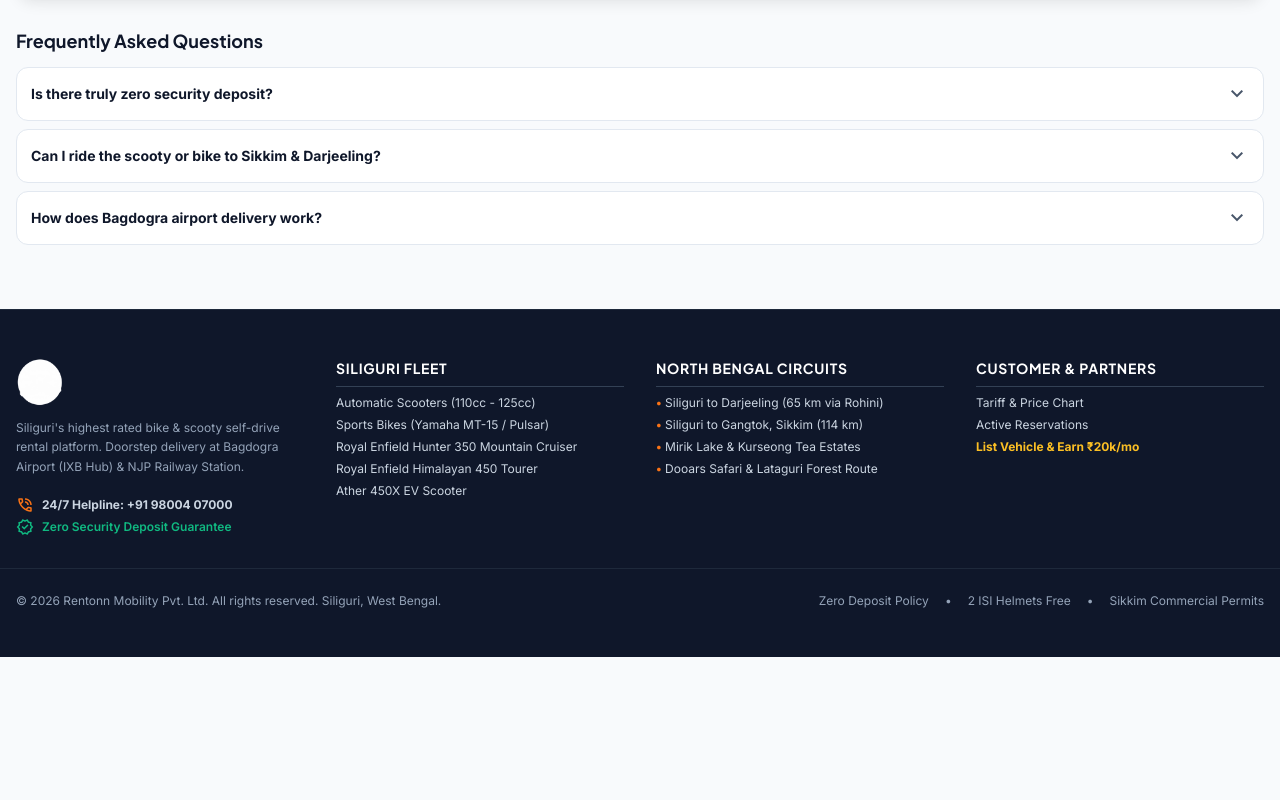
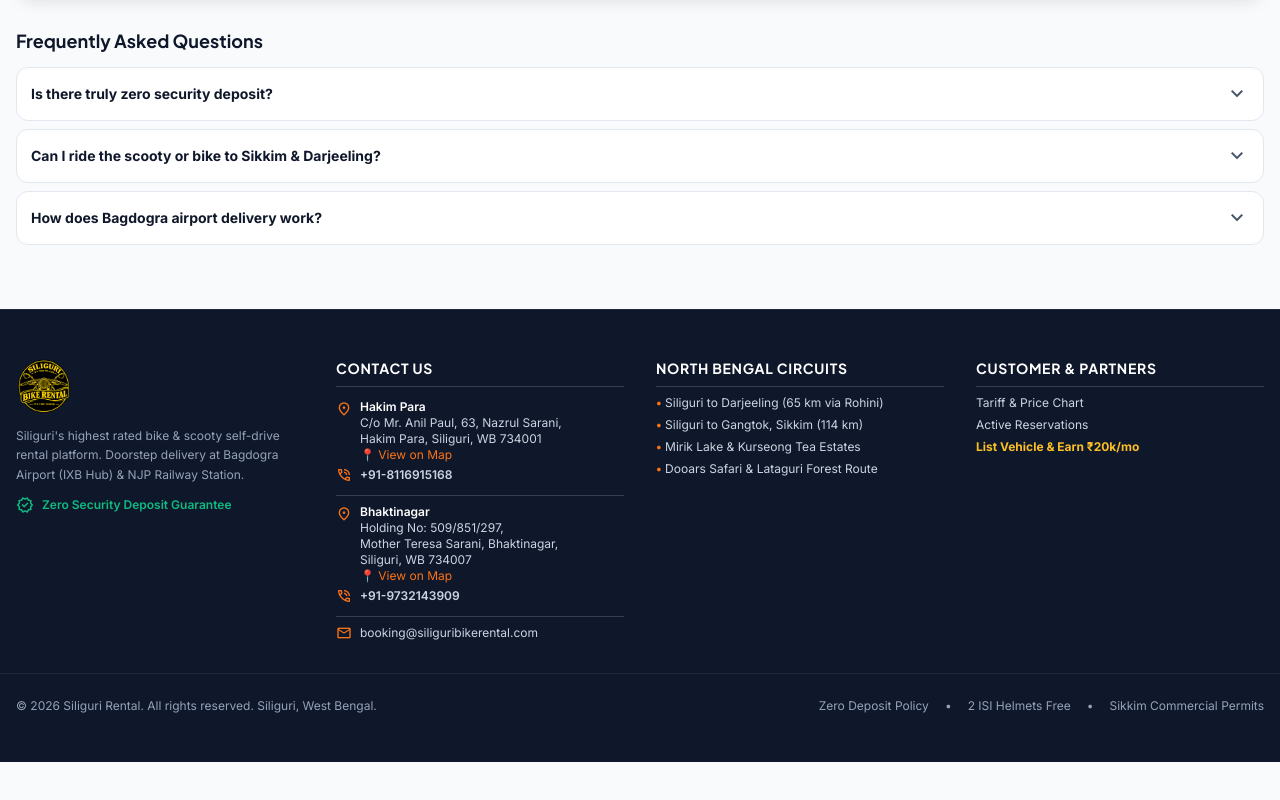
Before and after one commit to jagannathsethi021-alt/Siliguri-Rental, a plain HTML site: page code.html in a window 1280 px wide. Shown: the part 3134-3934 px from the top of the page. Before the commit the page ends 3887 px from the top, so only its background shows below. Drawn offline with nearby package versions, Linux system fonts and the light colour scheme.

Commit message:
Update footer: fix logo, add real contact info, rename to Siliguri Rental

```diff
--- a/code.html
+++ b/code.html
@@ -3,7 +3,7 @@
 <head>
   <meta charset="utf-8"/>
   <meta name="viewport" content="width=device-width, initial-scale=1.0, maximum-scale=1.0, user-scalable=no"/>
-  <title>Rent2Ride Siliguri - Bike & Scooty Self-Drive Rental</title>
+  <title>Siliguri Rental - Bike & Scooty Self-Drive Rental</title>
   <meta name="description" content="Rent self-drive bikes & scooties in Siliguri, Bagdogra Airport & NJP with zero security deposit, doorstep delivery, and 2 free helmets."/>
 
   <!-- Material Symbols Outlined -->
@@ -608,34 +608,59 @@
   <footer class="w-full bg-secondary text-white mt-16 pt-12 pb-20 md:pb-12 border-t border-slate-800">
     <div class="max-w-7xl mx-auto px-4 grid grid-cols-1 sm:grid-cols-2 lg:grid-cols-4 gap-8 mb-8">
 
-      <!-- Col 1: Brand & Contact -->
+      <!-- Col 1: Brand -->
       <div class="space-y-3">
-        <img src="logo.png" alt="Rent2Ride Siliguri Logo" class="h-12 w-auto object-contain brightness-0 invert" />
+        <img src="logo.png" alt="Siliguri Rental Logo" class="h-14 w-auto object-contain" style="max-width:180px;" />
         <p class="text-xs text-slate-400 leading-relaxed">
           Siliguri's highest rated bike & scooty self-drive rental platform. Doorstep delivery at Bagdogra Airport (IXB Hub) & NJP Railway Station.
         </p>
-        <div class="pt-2 text-xs space-y-1 text-slate-300">
-          <div class="flex items-center gap-2">
-            <span class="material-symbols-outlined text-primary text-[18px]">phone_in_talk</span>
-            <span class="font-bold">24/7 Helpline: +91 98004 07000</span>
-          </div>
-          <div class="flex items-center gap-2 text-trust-green font-semibold">
-            <span class="material-symbols-outlined text-[18px]">verified</span>
-            <span>Zero Security Deposit Guarantee</span>
-          </div>
+        <div class="flex items-center gap-2 text-trust-green font-semibold text-xs">
+          <span class="material-symbols-outlined text-[18px]">verified</span>
+          <span>Zero Security Deposit Guarantee</span>
         </div>
       </div>
 
-      <!-- Col 2: Our Fleet Categories -->
-      <div class="space-y-2">
-        <h4 class="font-heading font-bold text-sm text-white uppercase tracking-wider border-b border-slate-700 pb-2">Siliguri Fleet</h4>
-        <ul class="space-y-1.5 text-xs text-slate-300">
-          <li><a href="#inventory" onclick="filterFleet('scooty', document.querySelector('.tab-btn'))" class="hover:text-primary transition-colors">Automatic Scooters (110cc - 125cc)</a></li>
-          <li><a href="#inventory" onclick="filterFleet('bikes', document.querySelector('.tab-btn'))" class="hover:text-primary transition-colors">Sports Bikes (Yamaha MT-15 / Pulsar)</a></li>
-          <li><a href="#inventory" onclick="filterFleet('bikes', document.querySelector('.tab-btn'))" class="hover:text-primary transition-colors">Royal Enfield Hunter 350 Mountain Cruiser</a></li>
-          <li><a href="#inventory" onclick="filterFleet('bikes', document.querySelector('.tab-btn'))" class="hover:text-primary transition-colors">Royal Enfield Himalayan 450 Tourer</a></li>
-          <li><a href="#inventory" onclick="filterFleet('ev', document.querySelector('.tab-btn'))" class="hover:text-primary transition-colors">Ather 450X EV Scooter</a></li>
-        </ul>
+      <!-- Col 2: Contact Us -->
+      <div class="space-y-3">
+        <h4 class="font-heading font-bold text-sm text-white uppercase tracking-wider border-b border-slate-700 pb-2">Contact Us</h4>
+        <!-- Location 1 -->
+        <div class="space-y-1 text-xs text-slate-300">
+          <div class="flex items-start gap-2">
+            <span class="material-symbols-outlined text-primary text-[16px] mt-0.5">location_on</span>
+            <div>
+              <p class="font-semibold text-white">Hakim Para</p>
+              <p>C/o Mr. Anil Paul, 63, Nazrul Sarani,</p>
+              <p>Hakim Para, Siliguri, WB 734001</p>
+              <a href="https://maps.app.goo.gl/WhA5GWmUiwRf7MoBA" target="_blank" class="text-primary hover:underline">&#128205; View on Map</a>
+            </div>
+          </div>
+          <div class="flex items-center gap-2 mt-1">
+            <span class="material-symbols-outlined text-primary text-[16px]">phone_in_talk</span>
+            <a href="tel:+918116915168" class="hover:text-primary transition-colors font-semibold">+91-8116915168</a>
+          </div>
+        </div>
+        <!-- Location 2 -->
+        <div class="space-y-1 text-xs text-slate-300 border-t border-slate-700 pt-2">
+          <div class="flex items-start gap-2">
+            <span class="material-symbols-outlined text-primary text-[16px] mt-0.5">location_on</span>
+            <div>
+              <p class="font-semibold text-white">Bhaktinagar</p>
+              <p>Holding No: 509/851/297,</p>
+              <p>Mother Teresa Sarani, Bhaktinagar,</p>
+              <p>Siliguri, WB 734007</p>
+              <a href="https://share.google/HepYm5xscRParJi4K" target="_blank" class="text-primary hover:underline">&#128205; View on Map</a>
+            </div>
+          </div>
+          <div class="flex items-center gap-2 mt-1">
+            <span class="material-symbols-outlined text-primary text-[16px]">phone_in_talk</span>
+            <a href="tel:+919732143909" class="hover:text-primary transition-colors font-semibold">+91-9732143909</a>
+          </div>
+        </div>
+        <!-- Email -->
+        <div class="flex items-center gap-2 text-xs text-slate-300 border-t border-slate-700 pt-2">
+          <span class="material-symbols-outlined text-primary text-[16px]">mail</span>
+          <a href="mailto:booking@siliguribikerental.com" class="hover:text-primary transition-colors">booking@siliguribikerental.com</a>
+        </div>
       </div>
 
       <!-- Col 3: Popular Routes from Siliguri -->
@@ -662,7 +687,7 @@
     </div>
 
     <div class="max-w-7xl mx-auto px-4 pt-6 border-t border-slate-800 flex flex-col md:flex-row justify-between items-center text-xs text-slate-400 gap-3">
-      <div>© 2026 Rentonn Mobility Pvt. Ltd. All rights reserved. Siliguri, West Bengal.</div>
+      <div>© 2026 Siliguri Rental. All rights reserved. Siliguri, West Bengal.</div>
       <div class="flex items-center gap-4">
         <span>Zero Deposit Policy</span>
         <span>•</span>
```
Also changed, not shown: index.html (+48 -23 lines).
